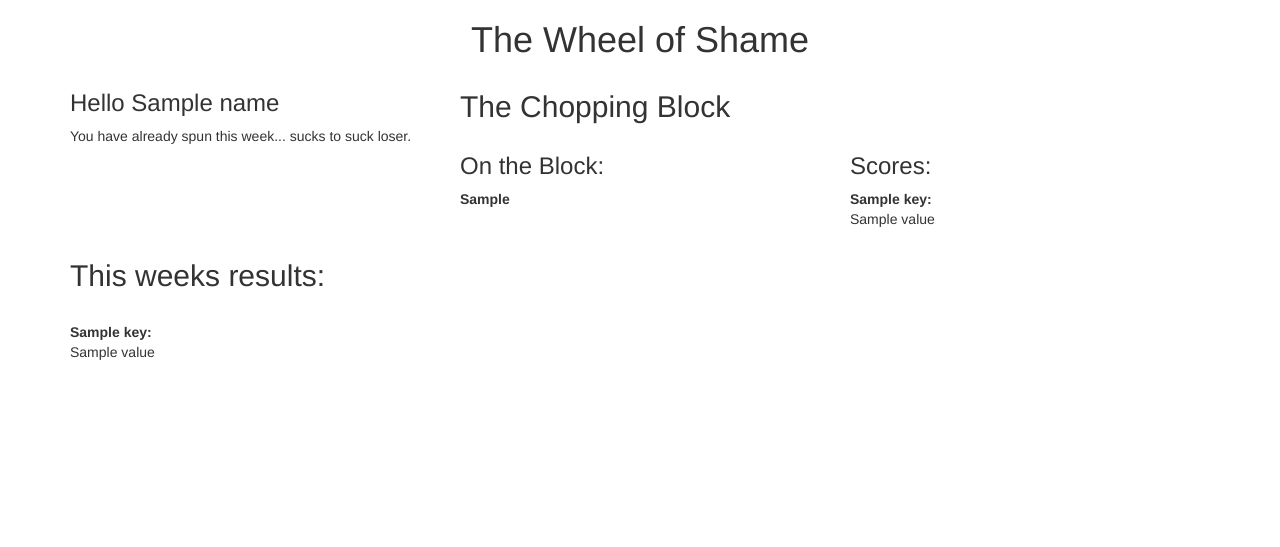
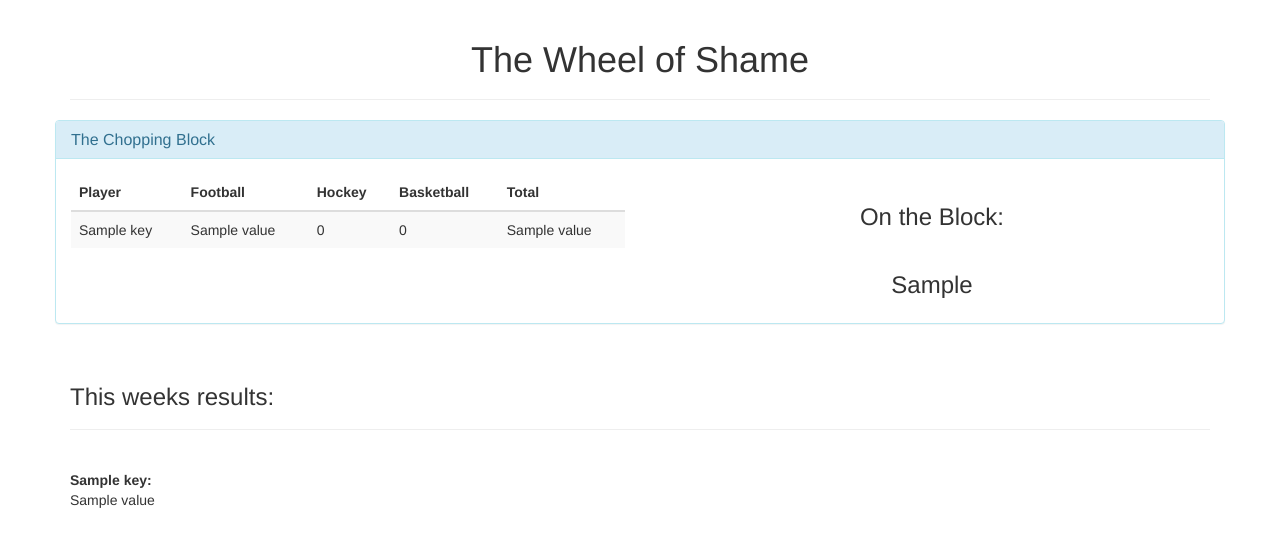
Before and after one commit to eprouty/the_wheel, a Flask app: template templates/index.html in a window 1280 px wide. Shown: the top 547 px of the page. Run offline with Flask 2, Linux system fonts and the light colour scheme; the template is opened without the code that fills it: most values are stand-ins (such as "Sample title", 1, 10 or a date in 2020); parts of the project's set-up code (start-up, migrations or seed data) failed here and were passed over; some libraries are stand-ins or nearby versions.

Commit message:
Changing display after you've spun the wheel.

```diff
--- a/server.py
+++ b/server.py
@@ -50,6 +50,7 @@ def home():
         can_spin = False
 
     chopping_block = the_wheel.chopping_block()
+    chopping_block['the_block'] = sorted(chopping_block['the_block'].items(), key=lambda x: x[1])
     return render_template("index.html", history=history, name=current_user.name, can_spin=can_spin, chopping_block=chopping_block)
 
 @app.route('/wheels_will')
--- a/templates/index.html
+++ b/templates/index.html
@@ -2,41 +2,63 @@
 
 {% block content %}
 <div class="container">
-    <div class="row">
-        <div class="col-md-12">
-            <h1 style="text-align: center">The Wheel of Shame</h1>
+    <div class="page-header text-center">
+        <h1>The Wheel of Shame</h1>
     </div>
-    </div>
-    <div class="row">
-        <div class="col-md-4">
-            <h3>Hello {{ name }}</h3>
     {% if can_spin %}
-            <br/>
-            <button id="the_button" type="button" onClick="spinWheel()">Spin the Wheel!</button>
+    <div class="jumbotron text-center">
+        <h2>Hello {{ name }}</h2>
+        <button id="the_button" type="button" onClick="spinWheel()" class="btn btn-danger">Spin the Wheel!</button>
         <br/>
         <div id="new_result"></div>
-            {% else %}
-            <p>You have already spun this week... sucks to suck loser.</p>
+    </div>
     {% endif %}
+    <div class="row">
+        <div class="panel panel-info">
+            <div class="panel-heading">
+                <h3 class="panel-title">The Chopping Block</h3>
             </div>
-        <div class="col-md-8">
-            <h2>The Chopping Block</h2>
+            <div class="panel-body">
                 <div class="row">
                     <div class="col-sm-6">
-                        <h3>On the Block: </h3> <b>{{ chopping_block['next_victim'] }}</b>
+                        <table class="table table-striped">
+                            <thead>
+                                <tr>
+                                    <th>Player</th>
+                                    <th>Football</th>
+                                    <th>Hockey</th>
+                                    <th>Basketball</th>
+                                    <th>Total</th>
+                                </tr>
+                            </thead>
+                            <tbody>
+                                {% for key, value in chopping_block['the_block'] %}
+                                <tr>
+                                    <td>{{ key }}</td>
+                                    <td>{{ value }}</td>
+                                    <td>0</td>
+                                    <td>0</td>
+                                    <td>{{ value }}</td>
+                                </tr>
+                                {% endfor %}
+                            </tbody>
+                        </table>
                     </div>
-                <div class="col-sm-6">
-                    <h3>Scores:</h3>
-                    {% for key, value in chopping_block['the_block'].items() %}
-                        <b>{{ key }}: </b><p>{{ value }}</p>
-                    {% endfor %}
+                    <div class="col-sm-6 text-center">
+                        <div class="panel-heading">
+                            <h3>On the Block:</h3>
+                        </div>
+                        <h3>{{ chopping_block['next_victim'] }}</h3>
                     </div>
                 </div>
             </div>
         </div>
+    </div>
+    <div class="page-header">
+        <h3>This weeks results:</h3>
+    </div>
     <div class="row">
         <div class="col-md-12">
-            <h2>This weeks results:</h2>
             <br/>
             {% for key, value in history.items() %}
                 <b>{{ key }}: </b><p>{{ value }}</p>
```
Lines whose indentation alone changed are shown as unchanged.
